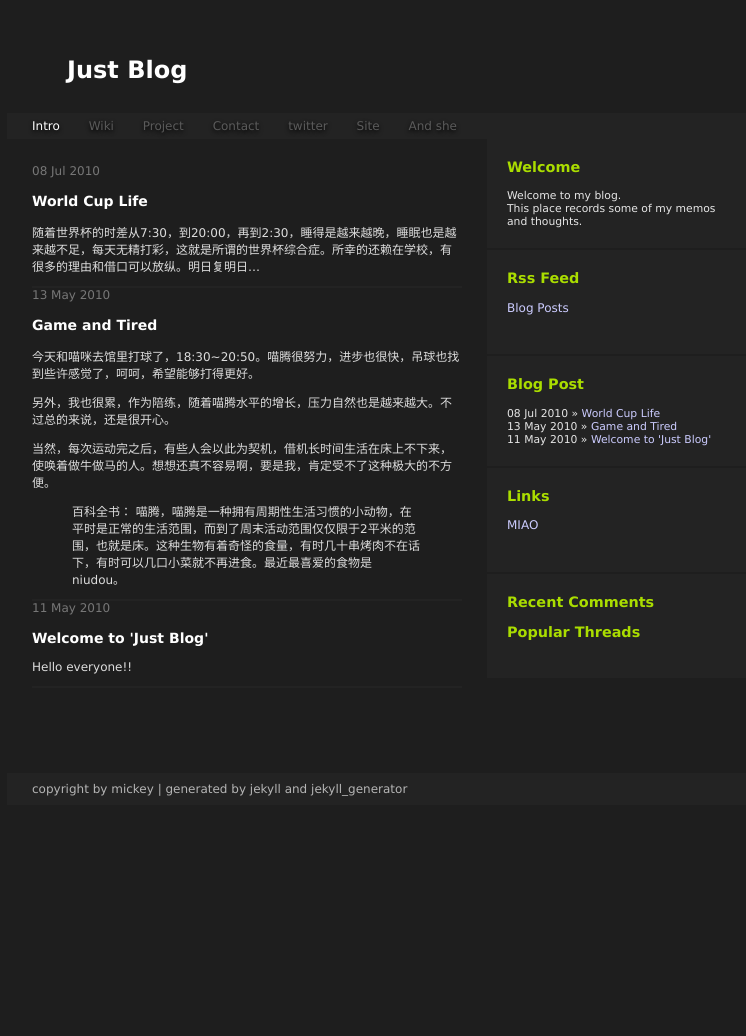
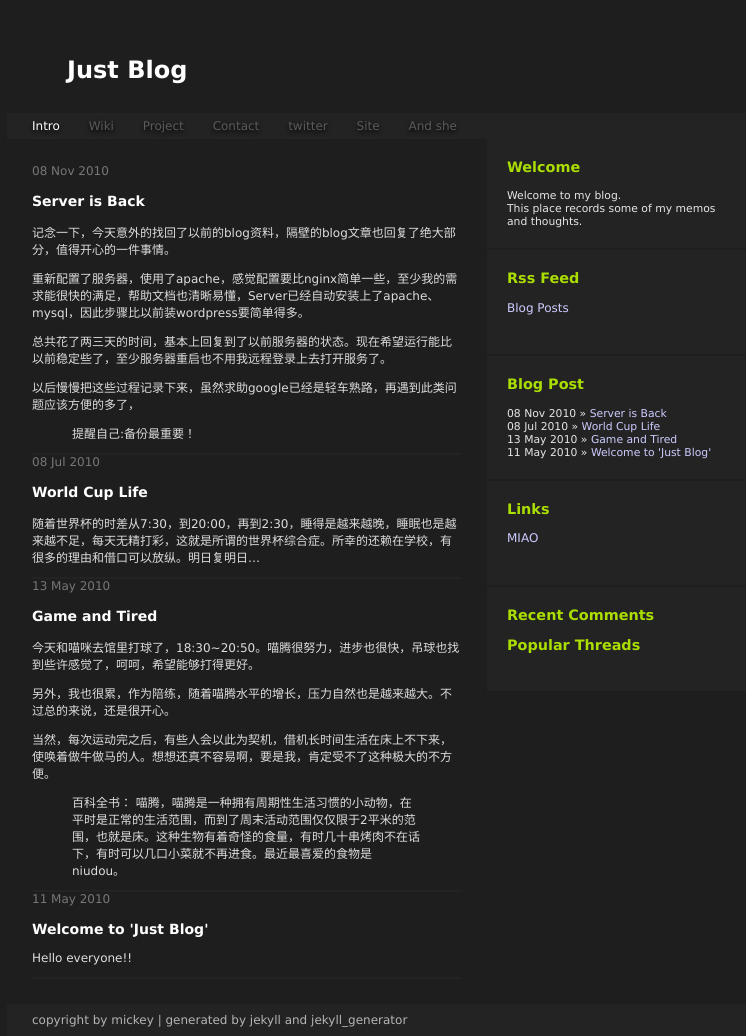
Before and after one commit to decode/just, a Jekyll site: the page built from index.markdown, in a window 1280 px wide. Shown: the whole page, without its empty margins (258-1004 px from the left). Built offline with Jekyll 4.4.1, drawn with Linux system fonts in a browser that asks for light colours; comment, search, counter and statistics services are not loaded; before the commit the page ends 900 px from its top, so only the background shows below that.

Commit message:
20101108 blogpost

```diff
--- a/_layouts/default.html
+++ b/_layouts/default.html
@@ -31,7 +31,7 @@
       <div id="navigation">
         <ul>
           <li id="navi_intro">
-            <a href="./intro.html">Intro</a>
+            <a href="http://just.douknow.us/intro.html">Intro</a>
           </li>
           <li id="navi_wiki">
             <a href="http://wiki.douknow.us">Wiki</a>
--- a/_layouts/post.html
+++ b/_layouts/post.html
@@ -15,7 +15,7 @@
       <div id="navigation">
         <ul>
           <li id="navi_intro">
-            <a href="./intro.html">Intro</a>
+            <a href="http://just.douknow.us/intro.html">Intro</a>
           </li>
           <li id="navi_wiki">
             <a href="http://wiki.douknow.us">Wiki</a>
--- /dev/null
+++ b/_posts/2010-11-08-back-again.markdown
@@ -0,0 +1,17 @@
+---
+layout: post
+title: Server is Back
+categories:
+  - linux
+  - server
+---
+
+记念一下，今天意外的找回了以前的blog资料，隔壁的blog文章也回复了绝大部分，值得开心的一件事情。
+
+重新配置了服务器，使用了apache，感觉配置要比nginx简单一些，至少我的需求能很快的满足，帮助文档也清晰易懂，Server已经自动安装上了apache、mysql，因此步骤比以前装wordpress要简单得多。
+
+总共花了两三天的时间，基本上回复到了以前服务器的状态。现在希望运行能比以前稳定些了，至少服务器重启也不用我远程登录上去打开服务了。
+
+以后慢慢把这些过程记录下来，虽然求助google已经是轻车熟路，再遇到此类问题应该方便的多了，
+
+> 提醒自己:备份最重要！
```
